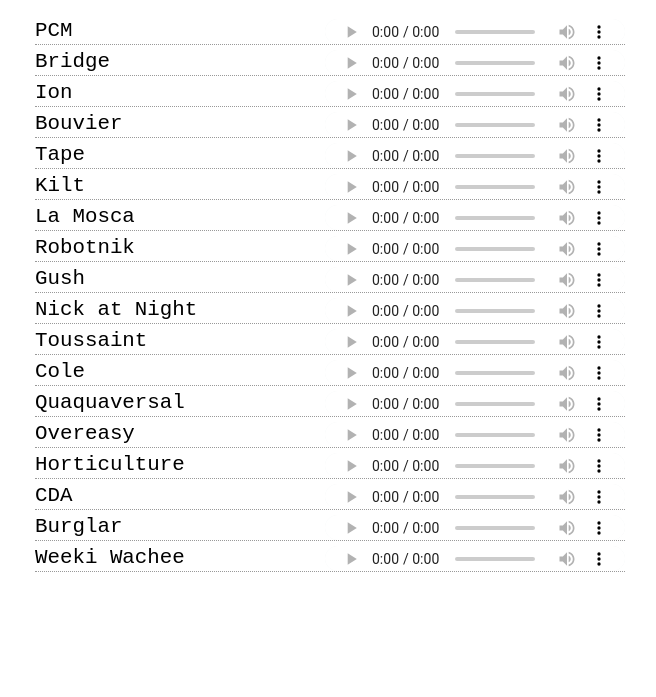
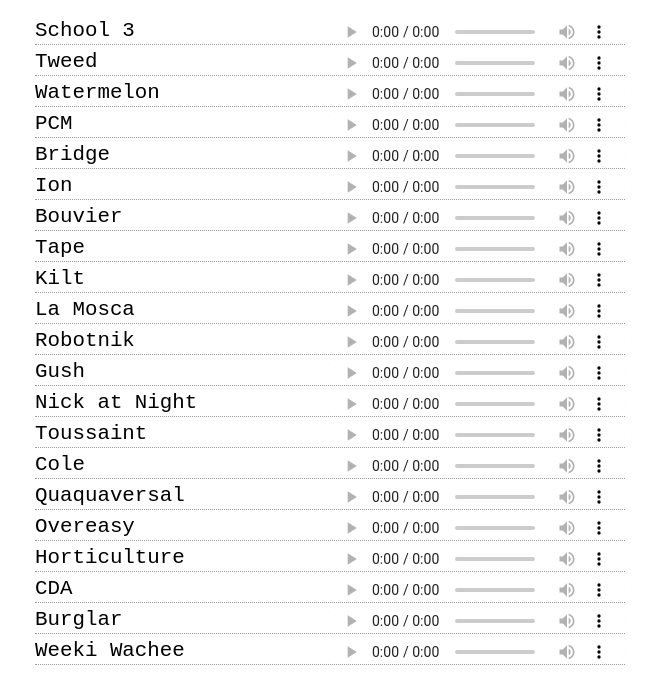
Before and after one commit to keithing/sketches, a plain HTML site: page index.html in a window 1280 px wide. Shown: the part 61-758 px from the top of the page, without its empty margins (310-966 px from the left). Drawn offline with Linux system fonts and the light colour scheme.

Commit message:
new songs

```diff
--- a/index.html
+++ b/index.html
@@ -42,6 +42,21 @@
   <div id="playlist">
 
     <h1>Demos/Sketches</h1>
+
+    <div class="track">
+      <div class="title">School 3</div>
+      <audio controls src="assets/audio/school3.ogg" />
+    </div>
+
+    <div class="track">
+      <div class="title">Tweed</div>
+      <audio controls src="assets/audio/tweed.ogg" />
+    </div>
+
+    <div class="track">
+      <div class="title">Watermelon</div>
+      <audio controls src="assets/audio/watermelon.ogg" />
+    </div>
 
     <div class="track">
       <div class="title">PCM</div>
```
Also changed, not shown: 4 other files.
